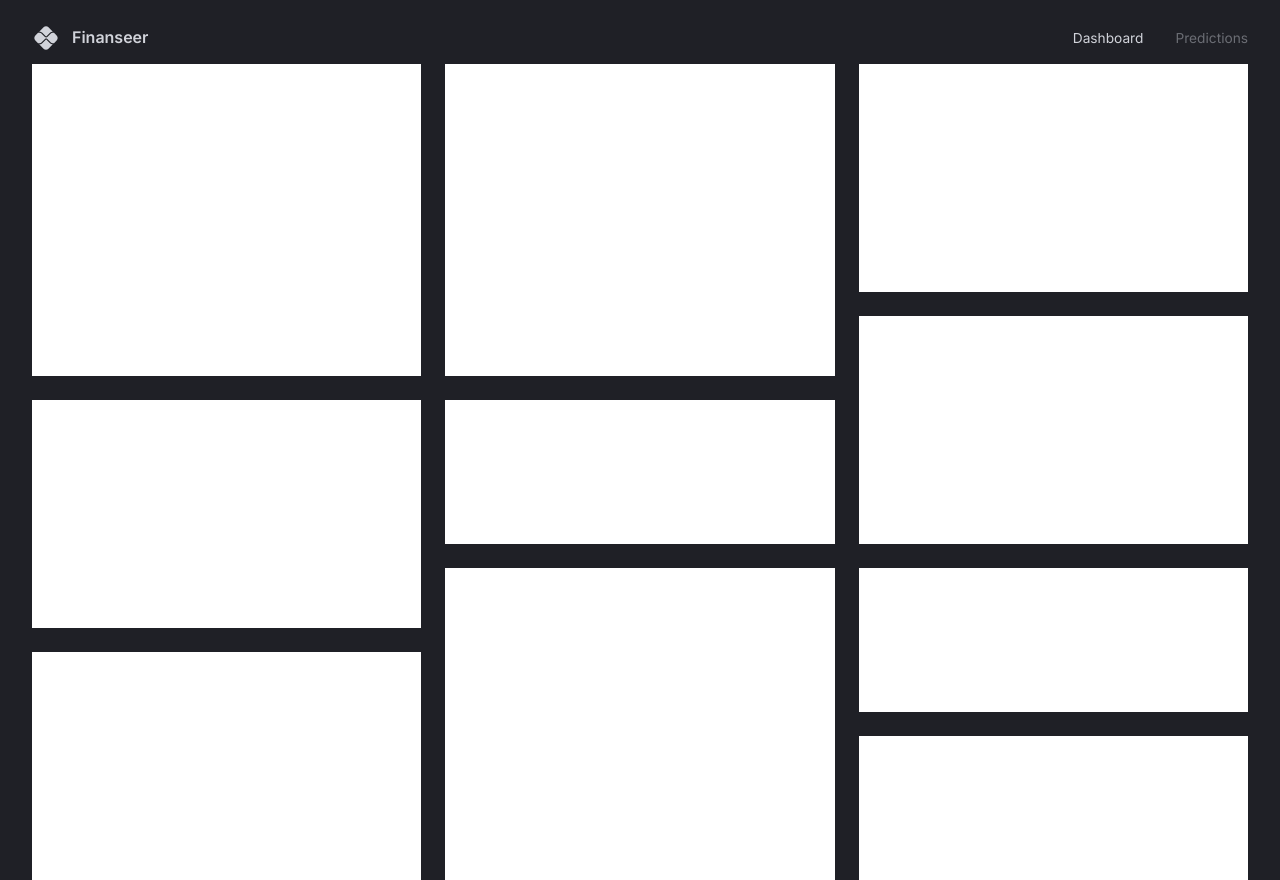
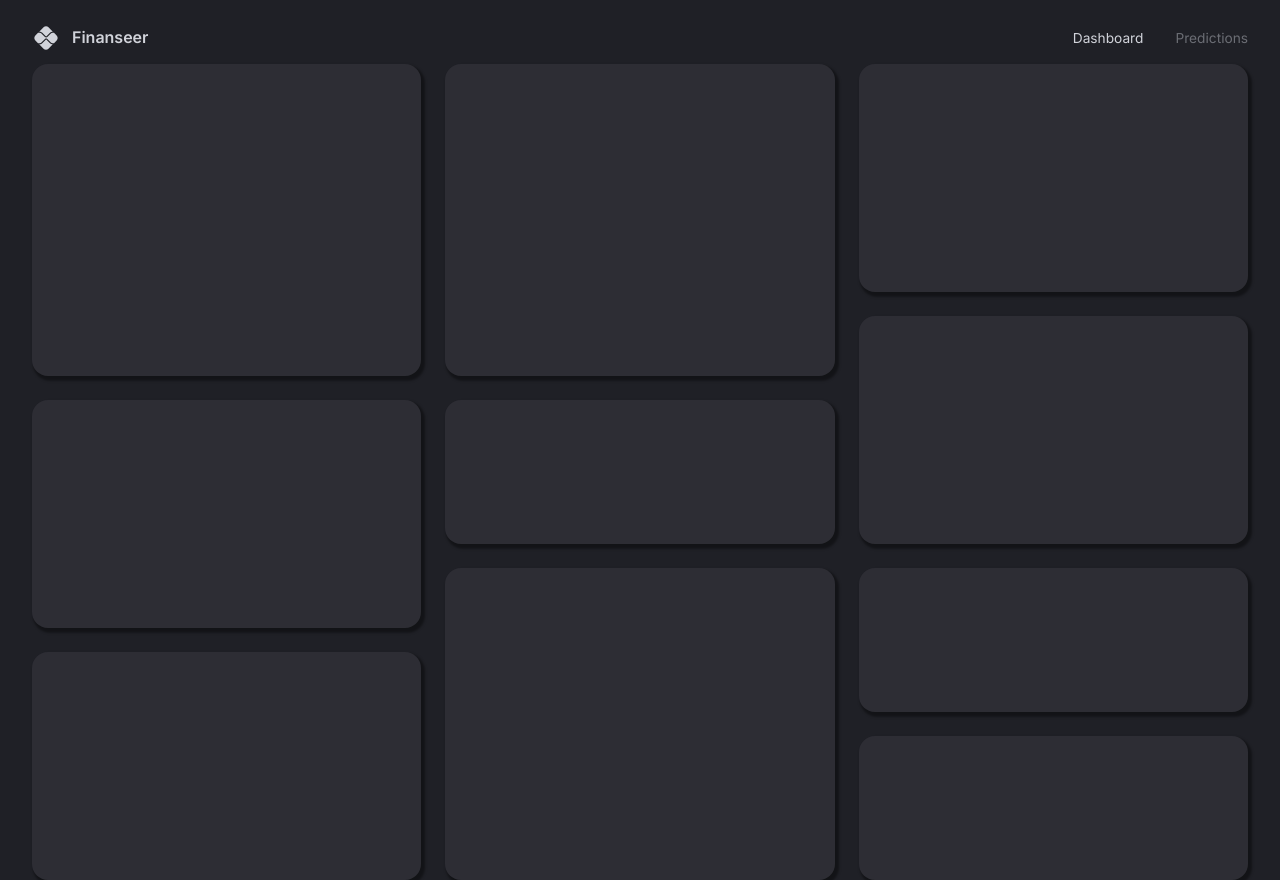
Before and after one commit to flormedinav/finance-dashboard, a React app in the folder client/: page / in a window 1280 px wide. Built offline with nearby package versions, Linux system fonts and the light colour scheme; no server answers; the HTML template or start-up script is replaced by a standard one.

Commit message:
add - Rows components added

```diff
--- a/client/src/scenes/dashboard/FirstRow/index.tsx
+++ b/client/src/scenes/dashboard/FirstRow/index.tsx
@@ -0,0 +1,18 @@
+import { DashboardBox } from "@/components";
+import { useGetKpisQuery } from "@/state/api";
+
+type Props = {};
+
+const FirstRow = (props: Props) => {
+  const { data } = useGetKpisQuery();
+
+  return (
+    <>
+      <DashboardBox gridArea="a"></DashboardBox>
+      <DashboardBox gridArea="b"></DashboardBox>
+      <DashboardBox gridArea="c"></DashboardBox>
+    </>
+  );
+};
+
+export default FirstRow;
--- a/client/src/scenes/dashboard/SecondRow/index.tsx
+++ b/client/src/scenes/dashboard/SecondRow/index.tsx
@@ -0,0 +1,15 @@
+import { DashboardBox } from "@/components";
+
+type Props = {};
+
+const SecondRow = (props: Props) => {
+  return (
+    <>
+      <DashboardBox gridArea="d"></DashboardBox>
+      <DashboardBox gridArea="e"></DashboardBox>
+      <DashboardBox gridArea="f"></DashboardBox>
+    </>
+  );
+};
+
+export default SecondRow;
--- a/client/src/scenes/dashboard/ThirdRow/index.tsx
+++ b/client/src/scenes/dashboard/ThirdRow/index.tsx
@@ -0,0 +1,16 @@
+import { DashboardBox } from "@/components";
+
+type Props = {};
+
+const ThridRow = (props: Props) => {
+  return (
+    <>
+      <DashboardBox gridArea="g"></DashboardBox>
+      <DashboardBox gridArea="h"></DashboardBox>
+      <DashboardBox gridArea="i"></DashboardBox>
+      <DashboardBox gridArea="j"></DashboardBox>
+    </>
+  );
+};
+
+export default ThridRow;
--- a/client/src/scenes/dashboard/index.tsx
+++ b/client/src/scenes/dashboard/index.tsx
@@ -1,12 +1,14 @@
 import { Box, useMediaQuery } from "@mui/material";
+
 import {
   gridTemplateLargeScreens,
   gridTemplateSmallScreens,
 } from "./constants";
+import FirstRow from "./FirstRow";
+import SecondRow from "./SecondRow";
+import ThridRow from "./ThirdRow";
 
-type Props = {};
-
-const Dashboard = (props: Props) => {
+const Dashboard = () => {
   const isAboveMediumScreens = useMediaQuery("(min-width: 1200px)");
 
   return (
@@ -29,16 +31,9 @@ const Dashboard = (props: Props) => {
             }
       }
     >
-      <Box bgcolor="#fff" gridArea="a"></Box>
-      <Box bgcolor="#fff" gridArea="b"></Box>
-      <Box bgcolor="#fff" gridArea="c"></Box>
-      <Box bgcolor="#fff" gridArea="d"></Box>
-      <Box bgcolor="#fff" gridArea="e"></Box>
-      <Box bgcolor="#fff" gridArea="f"></Box>
-      <Box bgcolor="#fff" gridArea="g"></Box>
-      <Box bgcolor="#fff" gridArea="h"></Box>
-      <Box bgcolor="#fff" gridArea="i"></Box>
-      <Box bgcolor="#fff" gridArea="j"></Box>
+      <FirstRow />
+      <SecondRow />
+      <ThridRow />
     </Box>
   );
 };
```
